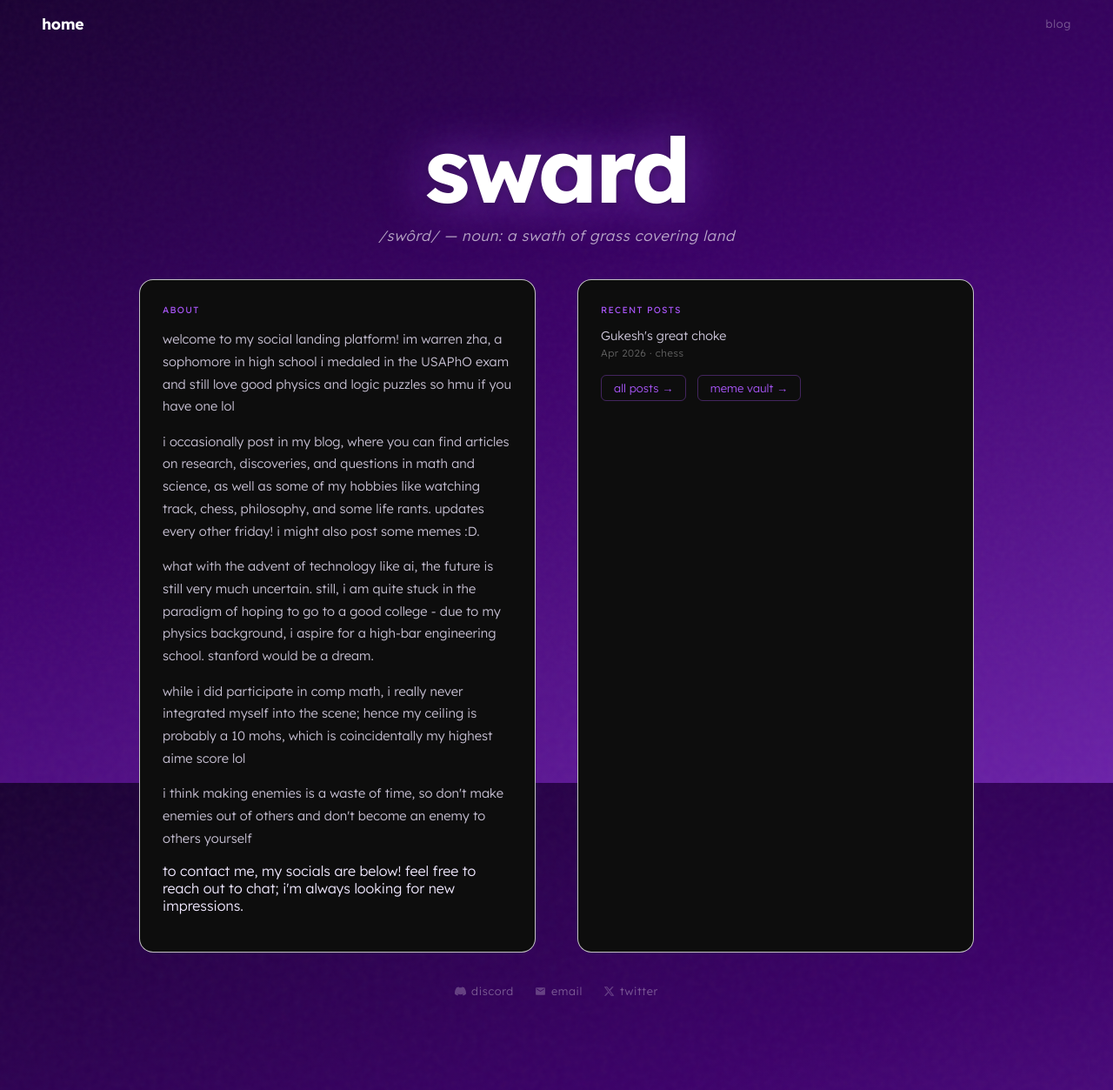
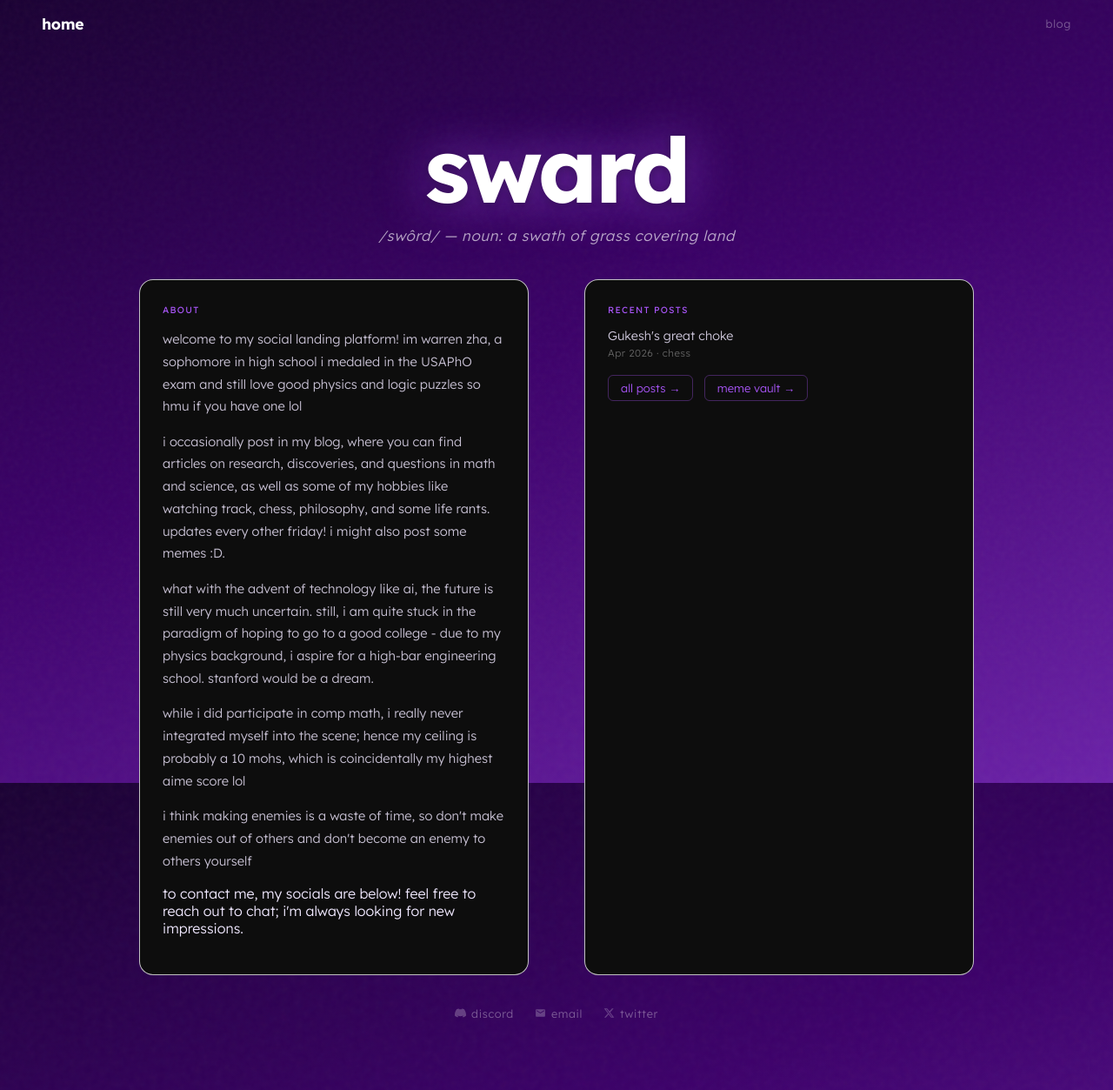
Before and after one commit to swardforever/home, a Jekyll site: the page built from index.html, in a window 1280 px wide and 1253 px high. Shown: the whole window at 87% size. Built offline with Jekyll 4.4.1, drawn with Linux system fonts in a browser that asks for light colours.

Commit message:
Update index.html

```diff
--- a/index.html
+++ b/index.html
@@ -32,7 +32,7 @@ layout: default
   .boxes-wrapper {
     display: grid;
     grid-template-columns: 1fr 1fr;
-    gap: 48px;
+    gap: 64px;
     width: 100%;
     margin-bottom: 36px;
   }
```
